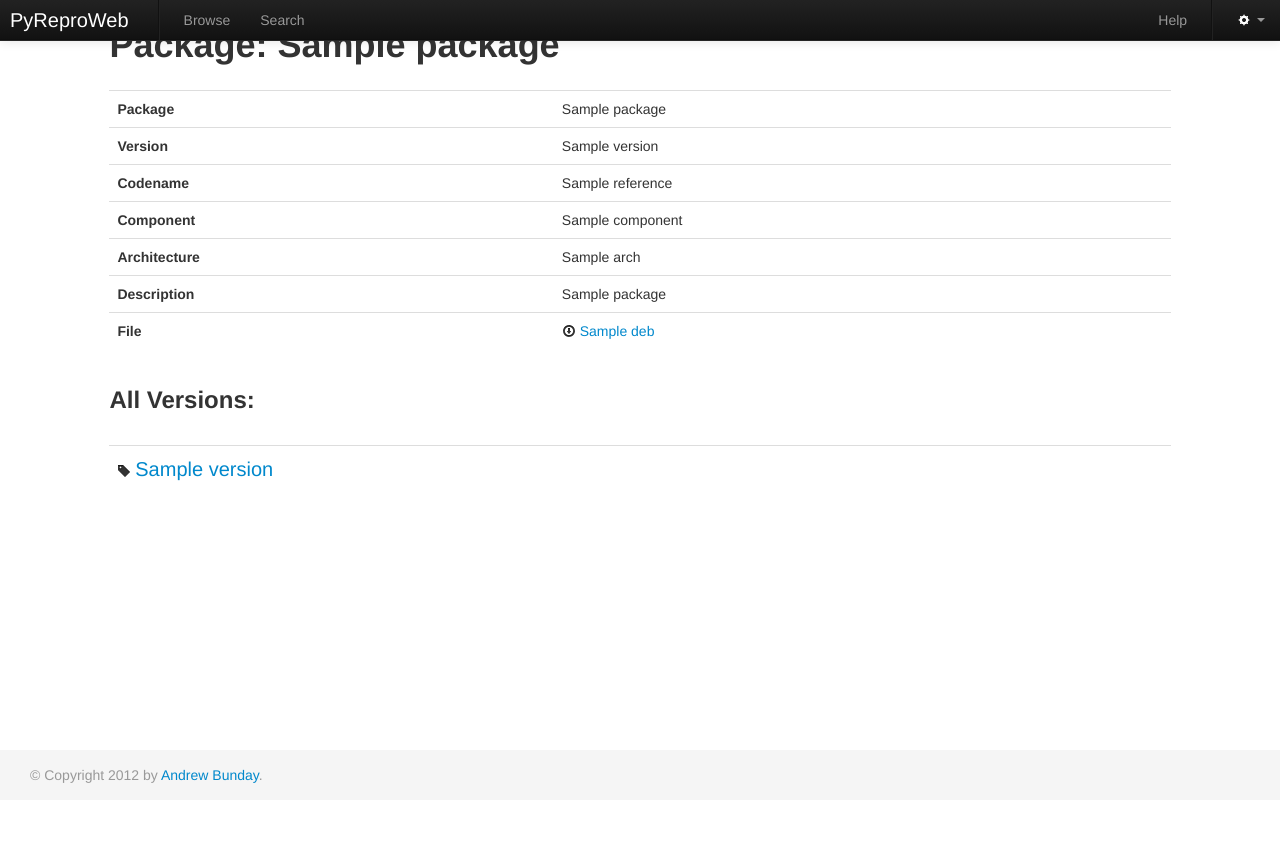
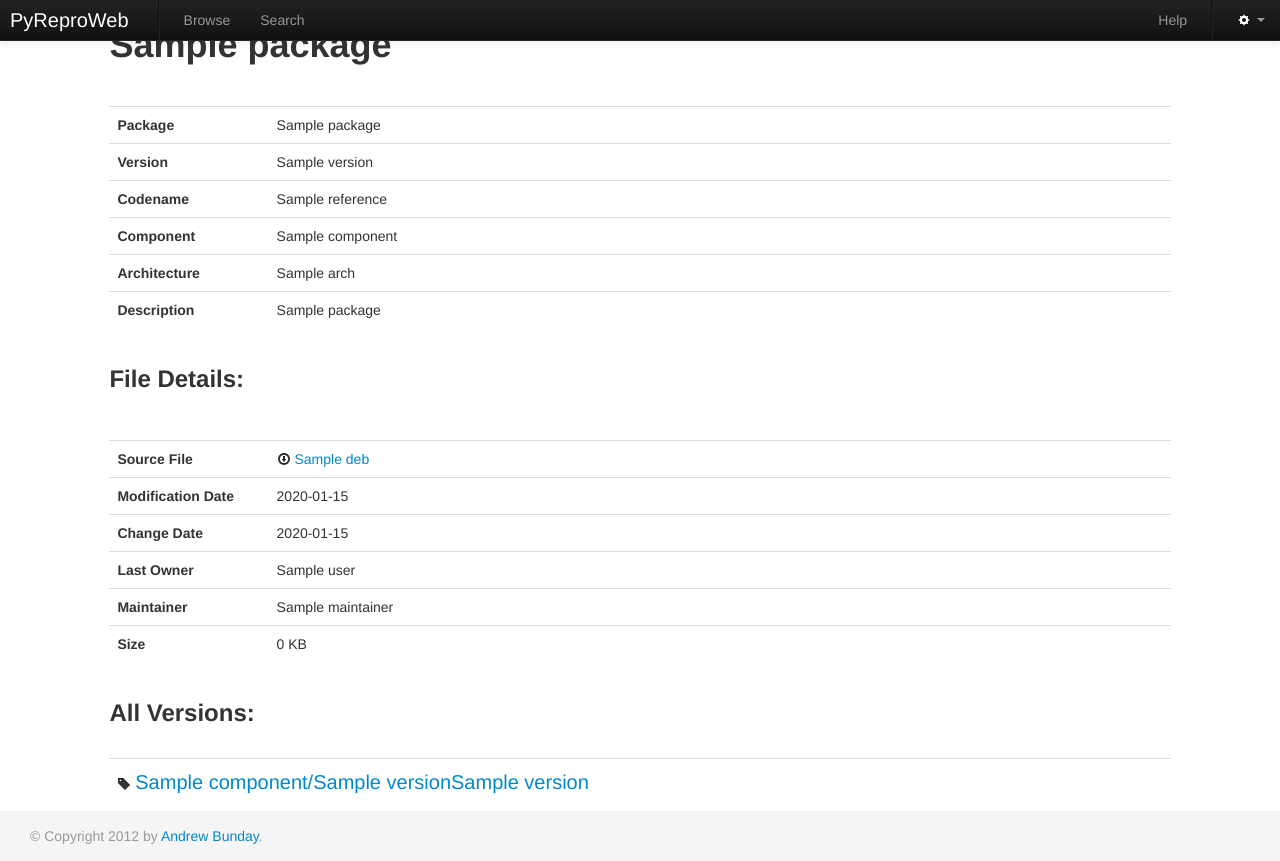
Before and after one commit to baseblack/ReproWeb, a Flask app: template repoweb/templates/api/detail/version.html in a window 1280 px wide. Before the commit the page ends 783 px from the top, so only its background shows below. Run offline with Flask 2, Linux system fonts and the light colour scheme; the template is opened without the code that fills it: most values are stand-ins (such as "Sample title", 1, 10 or a date in 2020); parts of the project's set-up code (start-up, migrations or seed data) failed here and were passed over; some libraries are stand-ins or nearby versions.

Commit message:
Template changes:
codename.html - added count of the number of packages under each dist
              - ensure that the 1st column width is 15% of frame and table
                 consumes 10of12 spans.
component.html - added count of the number of packages under each comp
               - ensure that the 1st column width is 15% of frame and table
                 consumes 10of12 spans.
repository.html - changed url->Url to make it inline with captialization of
                  other keys on dist.
version.html - Added file info about the deb. mtime,ctime,owner,size
             - Added Maintainer
             - Fixed url to versions in other components.

views.py:

get_respository_detail - get list of packages for each dist under repo
                         add a list comprehension to generate a count of the
                         number of packages.
get_package_detail - added calls to find out .deb file info stat()

PackageCache - methods now expect to be given a repository object argument


Signed-off-by: Andrew Bunday <andrew.bunday@gmail.com>

```diff
--- a/repoweb/templates/api/detail/package.html
+++ b/repoweb/templates/api/detail/package.html
@@ -7,7 +7,7 @@
 
     <div class="row-fluid">
         <div class="span10 offset1">
-            <h1>Package: {{package}}</h1>
+            <h1>{{package}}</h1>
         </div>
     </div>
 
@@ -24,7 +24,7 @@
                 <tr>
                     <td>
                         <span><i class="icon-tag"></i></span>
-                        <span class="link-label"><a href='{{request.path}}{{version.version}}'>{{version.version}}</a></span>
+                        <span class="link-label"><a href='/api/{{version.codename}}/{{version.component}}/{{version.architecture}}/{{version.package}}/{{version.version}}'>{{version.component}}/{{version.version}}</a></span>
                     </td>
                 </tr>
             {% endfor %}
--- a/repoweb/templates/api/detail/repository.html
+++ b/repoweb/templates/api/detail/repository.html
@@ -21,7 +21,7 @@
             <table class="table">
                 <tr><td>
                 <span><i class="icon-book"></i></span>
-                <span class="link-label"><a href="{{dist.get('url', '#')}}">{{dist.Codename}}</a></span>
+                <span class="link-label"><a href="{{dist.get('Url', '#')}}">{{dist.Codename}}</a></span>
                 </td></tr>
             </table>
         </div>
--- a/repoweb/templates/api/detail/version.html
+++ b/repoweb/templates/api/detail/version.html
@@ -7,7 +7,7 @@
 
     <div class="row-fluid">
         <div class="span10 offset1">
-            <h1>Package: {{package}}</h1>
+            <h1>{{package}}</h1>
         </div>
     </div>
 
@@ -15,6 +15,11 @@
     <div class="row-fluid">
         <div class="span10 offset1">
             <table class="table">
+                <thead>
+                    <th style="width: 15%"></th>
+                    <th></th>
+                </thead>
+                <tbody>
                     <tr>
                         <td><b>Package</b></td><td>{{ reference['package'] }}</td>
                     </tr>
@@ -33,13 +38,48 @@
                     <tr>
                         <td><b>Description</b></td><td>{{ reference['package'] }}</td>
                     </tr>
+                </tbody>
+            </table>
+        </div>
+    </div>
+
+    <div class="row-fluid">
+        <div class="span10 offset1">
+            <h3>File Details:</h3>
+        </div>
+    </div>
+
+    <div class="row-fluid">
+        <div class="span10 offset1">
+            <table class="table">
+                <thead>
+                    <th style="width: 15%"></th>
+                    <th></th>
+                </thead>
+                <tbody>
                     <tr>
-                    <td><b>File</b></td>
+                        <td><b>Source File</b></td>
                         <td>
                             <span><i class="icon-download"></i></span>
                             <span><a href='/api/{{reference.codename}}/{{reference.component}}/{{reference.arch}}/{{reference.package}}/{{reference.version}}/download'>{{ reference['deb'] }}</a></span>
                         </td>
                     </tr>
+                    <tr>
+                        <td><b>Modification Date</b></td><td>{{ reference['stats']['mtime'] }}</td>
+                    </tr>
+                    <tr>
+                        <td><b>Change Date</b></td><td>{{ reference['stats']['ctime'] }}</td>
+                    </tr>
+                    <tr>
+                        <td><b>Last Owner</b></td><td>{{ reference['stats']['user'] }}</td>
+                    </tr>
+                    <tr>
+                        <td><b>Maintainer</b></td><td>{{ reference['maintainer'] }}</td>
+                    </tr>
+                    <tr>
+                        <td><b>Size</b></td><td>{{ reference['stats']['size'] // 1024 }} KB</td>
+                    </tr>
+                </tbody>
             </table>
         </div>
     </div>
@@ -57,7 +97,7 @@
                 <tr>
                     <td>
                         <span><i class="icon-tag"></i></span>
-                        <span class="link-label"><a href='/api/{{reference.codename}}/{{reference.component}}/{{reference.arch}}/{{reference.package}}/{{version.version}}'>{{version.version}}</a></span>
+                        <span class="link-label"><a href='/api/{{version.codename}}/{{version.component}}/{{version.architecture}}/{{version.package}}/{{version.version}}'>{{version.component}}/{{version.version}}{{version.version}}</a></span>
                     </td>
                 </tr>
             {% endfor %}
```
Also changed, not shown: repoweb/templates/api/detail/codename.html (+8 -1 lines), repoweb/templates/api/detail/component.html (+8 -1 lines), repoweb/views.py (+40 -10 lines). Lines whose indentation alone changed are shown as unchanged.
